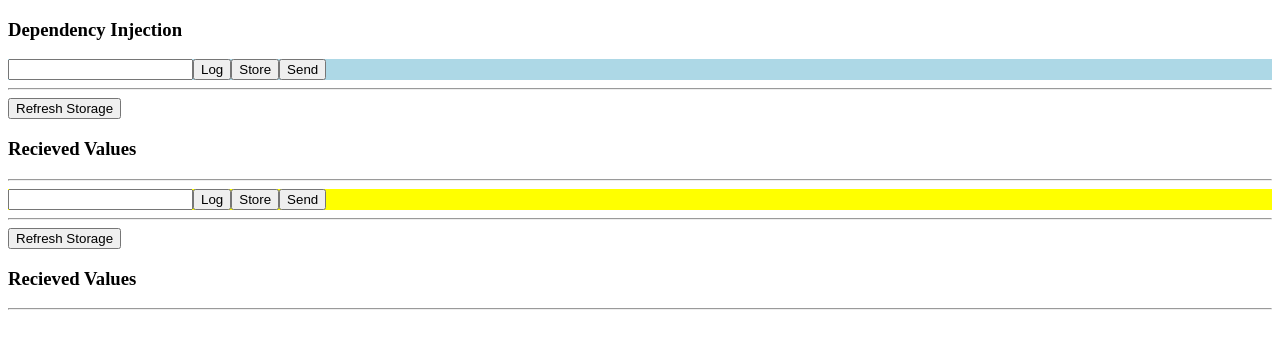
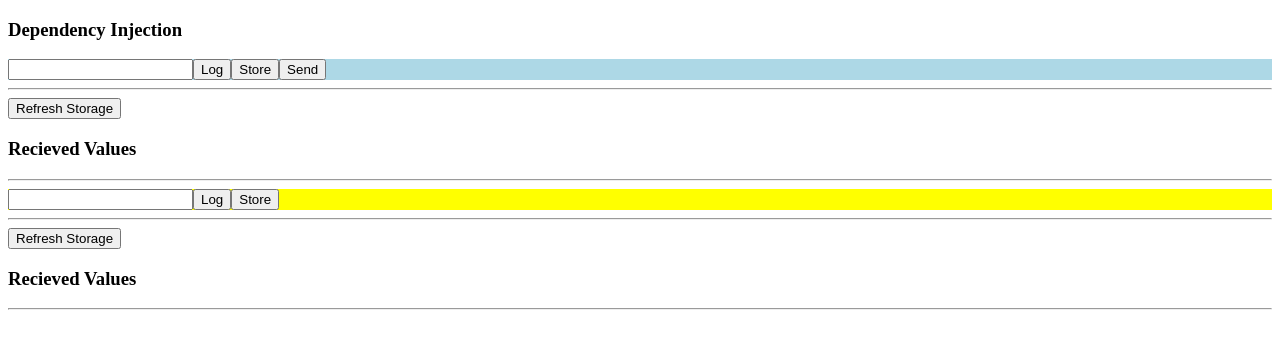
Before and after one commit to jennyEckstein/Udemy_AngularJS_Tutorial, an Angular app in the folder first-app/: page / in a window 1280 px wide. Shown: the top 348 px of the page. Built offline with nearby package versions, Linux system fonts and the light colour scheme.

Commit message:
feat: added cross component communication functionality

```diff
--- a/first-app/src/app/comp-a/comp-a.component.html
+++ b/first-app/src/app/comp-a/comp-a.component.html
@@ -2,7 +2,7 @@
 <input type="text" #input>
 <button (click)="onLog(input.value)">Log</button>
 <button (click)="onStore(input.value)">Store</button>
-<button (click)="onSend()">Send</button>
+<button (click)="onSend(input.value)">Send</button>
 </div>
 <hr>
 <div>
--- a/first-app/src/app/comp-a/comp-a.component.ts
+++ b/first-app/src/app/comp-a/comp-a.component.ts
@@ -26,4 +26,8 @@ export class CompAComponent{
    		this.items = this.dataService.getData();
    }
 
+   onSend(value: string){
+   	this.dataService.pushData(value);
+   }
+
 }
--- a/first-app/src/app/comp-b/comp-b.component.html
+++ b/first-app/src/app/comp-b/comp-b.component.html
@@ -2,7 +2,7 @@
 <input type="text" #input>
 <button (click)="onLog(input.value)">Log</button>
 <button (click)="onStore(input.value)">Store</button>
-<button (click)="onSend()">Send</button>
+
 </div>
 <hr>
 <div>
--- a/first-app/src/app/comp-b/comp-b.component.ts
+++ b/first-app/src/app/comp-b/comp-b.component.ts
@@ -1,11 +1,11 @@
-import { Component} from '@angular/core';
+import { Component, OnInit} from '@angular/core';
 import { LogService } from '../log.service';
 import { DataService } from '../data.service';
 @Component({
   selector: 'app-comp-b',
   templateUrl: './comp-b.component.html'
 })
-export class CompBComponent{
+export class CompBComponent implements OnInit{
 	value = '';
 	items:string[] = [];
 	constructor(
@@ -23,4 +23,11 @@ export class CompBComponent{
 	onGet(values: string){
 		this.items = this.dataService.getData();
 	}
+
+	ngOnInit(){
+		this.dataService.pushedData.subscribe(
+				data => this.value = data
+			);
+
+	}
 }
--- a/first-app/src/app/data.service.ts
+++ b/first-app/src/app/data.service.ts
@@ -1,8 +1,9 @@
-import { Injectable } from '@angular/core';
+import { Injectable,  EventEmitter } from '@angular/core';
 import { LogService } from './log.service';
 
 @Injectable()
 export class DataService {
+	pushedData = new EventEmitter<string>();
 	private data:string[] = [];
 
 	constructor(private logService: LogService){}
@@ -15,4 +16,8 @@ export class DataService {
 	getData(){
 		return this.data;
 	}
+
+	pushData(value: string){
+		this.pushedData.emit(value);
+	}
 }
```
